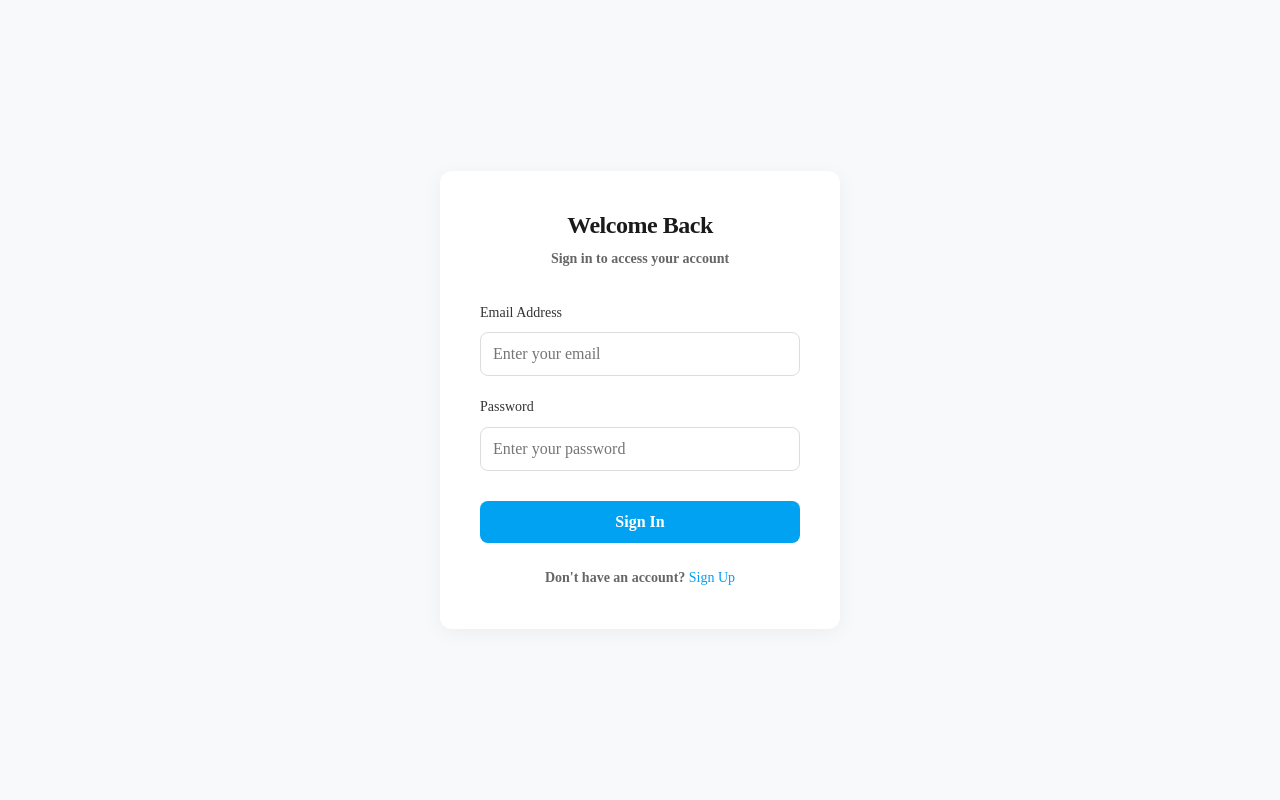
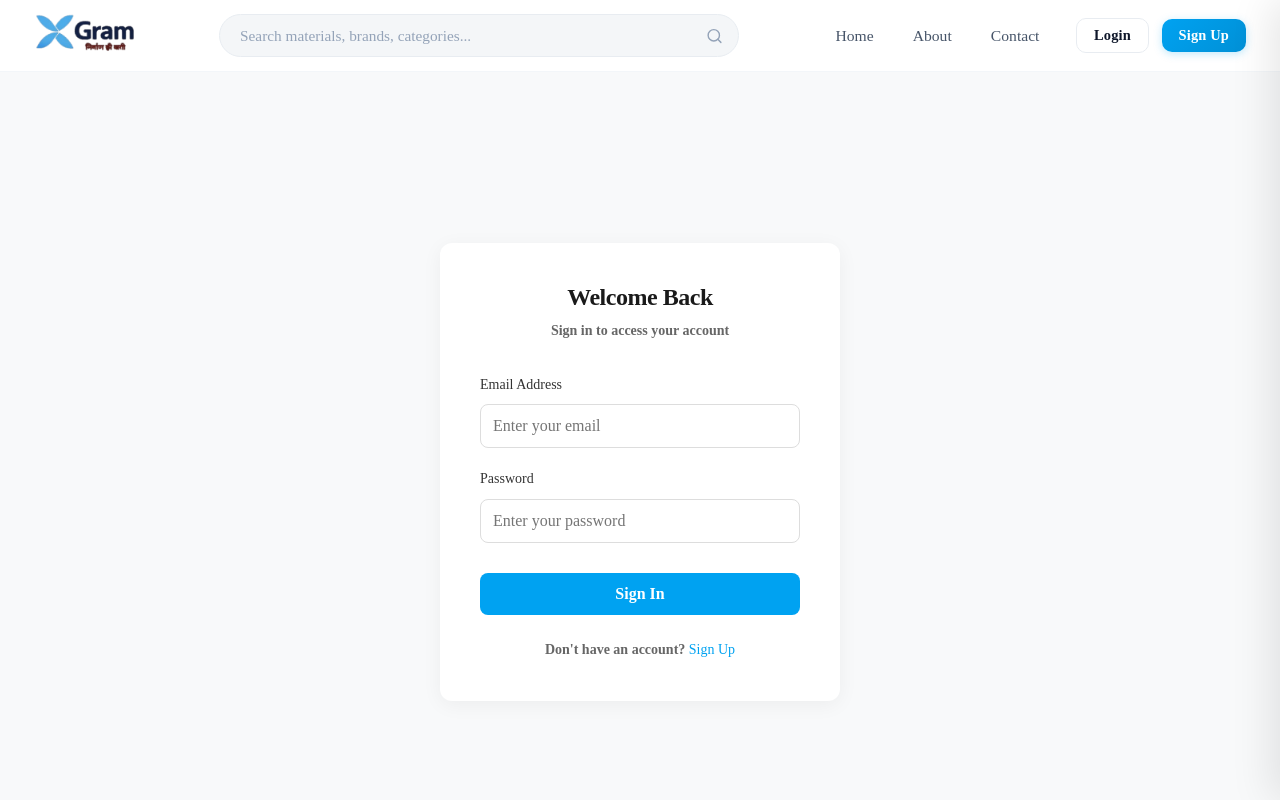
Before and after one commit to ashitoshh01/XGram, a Next.js app: page /login in a window 1280 px wide. Shown: the top 800 px of the page. Built offline with nearby package versions, Linux system fonts and the light colour scheme.

Commit message:
refactor: Move Navbar and Footer to global layout

```diff
--- a/src/app/layout.tsx
+++ b/src/app/layout.tsx
@@ -2,6 +2,8 @@
 import { Outfit, DM_Sans } from "next/font/google";
 import "./globals.css";
 import ClientProviders from "@/providers/ClientProviders";
+import Navbar from "@/components/Navbar";
+import Footer from "@/components/Footer";
 
 const outfit = Outfit({
   subsets: ["latin"],
@@ -102,7 +104,7 @@
 };
 
 export const viewport: Viewport = {
-  themeColor: "#5046E5",
+  themeColor: "#00A2F1",
   width: "device-width",
   initialScale: 1,
   maximumScale: 5,
@@ -139,7 +141,13 @@
         />
       </head>
       <body className={`${outfit.variable} ${dmSans.variable}`}>
-        <ClientProviders>{children}</ClientProviders>
+        <ClientProviders>
+          <div style={{ display: 'flex', flexDirection: 'column', minHeight: '100vh' }}>
+            <Navbar />
+            <div style={{ flex: 1 }}>{children}</div>
+            <Footer />
+          </div>
+        </ClientProviders>
       </body>
     </html>
   );
--- a/src/app/page.tsx
+++ b/src/app/page.tsx
@@ -2,12 +2,10 @@
 
 import React, { useState, useCallback } from "react";
 import Loader from "@/components/Loader";
-import Navbar from "@/components/Navbar";
 import CategoryBar from "@/components/CategoryBar";
 import HeroSlider from "@/components/HeroSlider";
 import FilterSection from "@/components/FilterSection";
 import ProductGrid from "@/components/ProductGrid";
-import Footer from "@/components/Footer";
 import styles from "./page.module.css";
 
 export default function Home() {
@@ -22,7 +20,6 @@
       {isLoading && <Loader onFinish={handleLoaderFinish} />}
 
       <main className={styles.mainContent} style={{ opacity: isLoading ? 0 : 1, transition: "opacity 0.5s ease" }}>
-        <Navbar />
         <CategoryBar />
         <HeroSlider />
 
@@ -41,8 +38,6 @@
         <FilterSection />
 
         <ProductGrid />
-
-        <Footer />
       </main>
     </>
   );
--- a/src/app/profile/page.tsx
+++ b/src/app/profile/page.tsx
@@ -4,8 +4,6 @@
 import { useAuth } from "@/context/AuthContext";
 import { useRouter } from "next/navigation";
 import styles from "./page.module.css";
-import Navbar from "@/components/Navbar";
-import Footer from "@/components/Footer";
 
 export default function ProfilePage() {
     const { user, isAuthenticated, isLoading, logout } = useAuth();
@@ -33,8 +31,6 @@
     }
 
     return (
-        <>
-            <Navbar />
         <div className={styles.container}>
             <div className={styles.header}>
                 <h1 className={styles.title}>My Profile</h1>
@@ -62,7 +58,5 @@
                 </div>
             </div>
         </div>
-            <Footer />
-        </>
     );
 }
```
Lines whose indentation alone changed are shown as unchanged.
